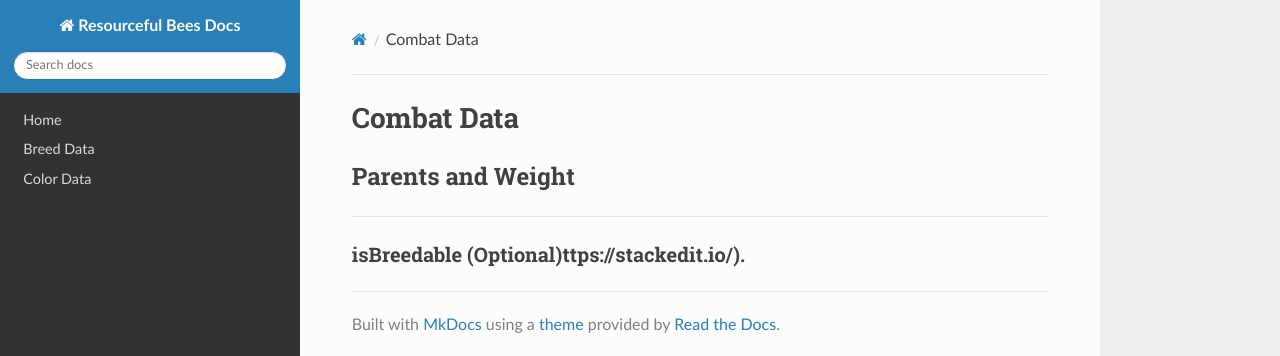
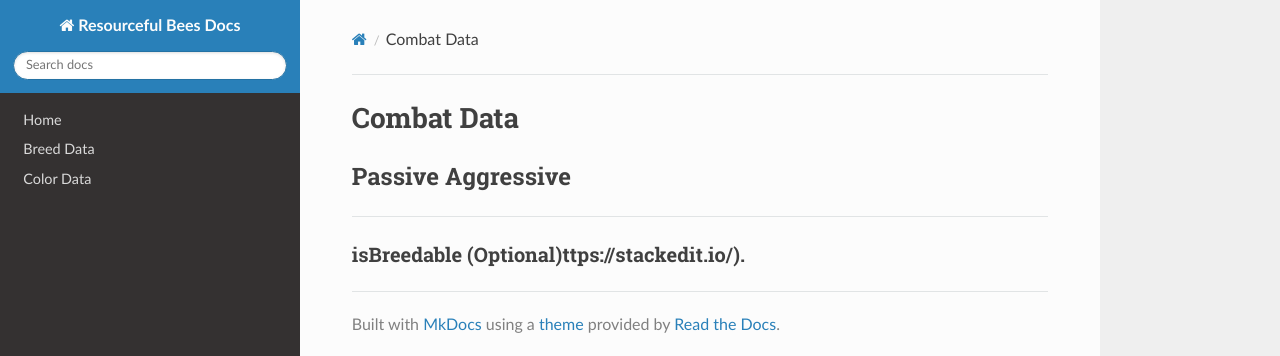
Before and after one commit to Team-Resourceful/ResourcefulBeesDocs, an MkDocs documentation site: the page built from docs/bee_data/combat_data.md, in a window 1280 px wide. Shown: the top 356 px of the page. Built offline with MkDocs 1.6.1, drawn with Linux system fonts in a browser that asks for light colours; nearby versions of some CDN libraries.

Commit message:
docs/bee_data/combat_data.md updated from https://stackedit.io/

```diff
--- a/docs/bee_data/combat_data.md
+++ b/docs/bee_data/combat_data.md
@@ -1,9 +1,9 @@
 # **Combat Data**
 
-## **Parents and Weight**
+## **Passive Aggressive**
 ***
 
 ### **isBreedable** (Optional)ttps://stackedit.io/).
 <!--stackedit_data:
-eyJoaXN0b3J5IjpbLTgxNDk1NjU5MF19
+eyJoaXN0b3J5IjpbNzQwMDM1OTkxXX0=
 -->
```
